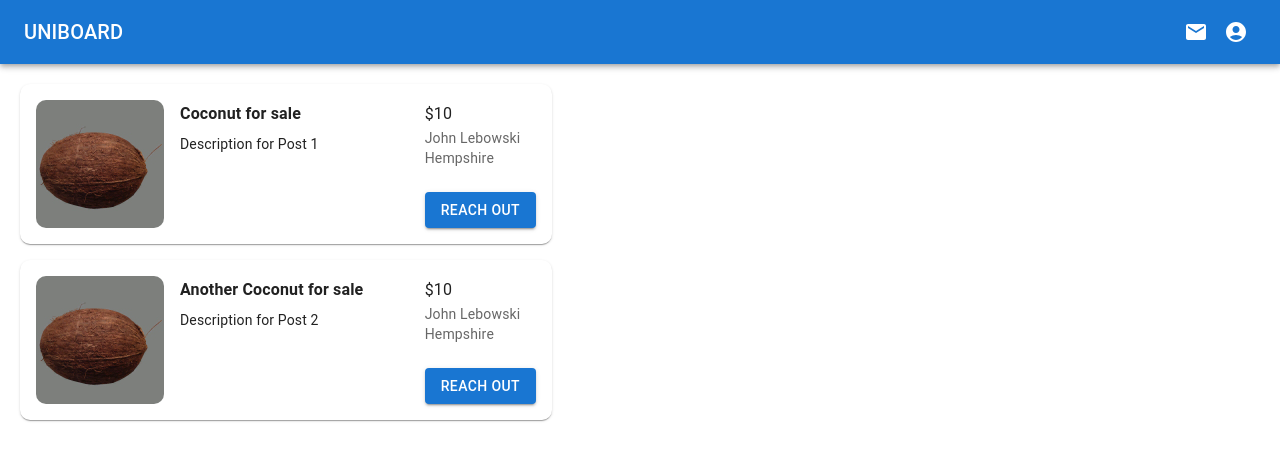
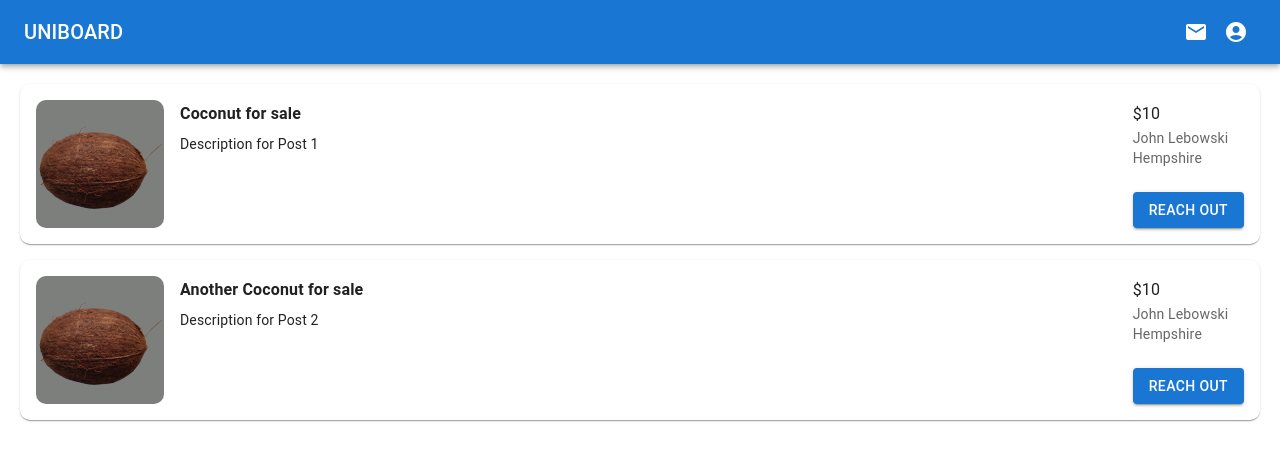
Before and after one commit to arturdenderski/uni-board, a React (Create React App) app: page /search-page in a window 1280 px wide. Shown: the top 460 px of the page. Built offline with nearby package versions, Linux system fonts and the light colour scheme.

Commit message:
stretch out post-mini

```diff
--- a/src/components/PostMini.js
+++ b/src/components/PostMini.js
@@ -20,7 +20,6 @@ const PostMini = ({ photo, title, description, location, author, price }) => {
         p: 2,
         margin: 'auto',
         borderRadius: '10px',
-        maxWidth: 500,
         flexGrow: 1,
         backgroundColor: (theme) =>
           theme.palette.mode === 'dark' ? '#1A2027' : '#fff',
```
